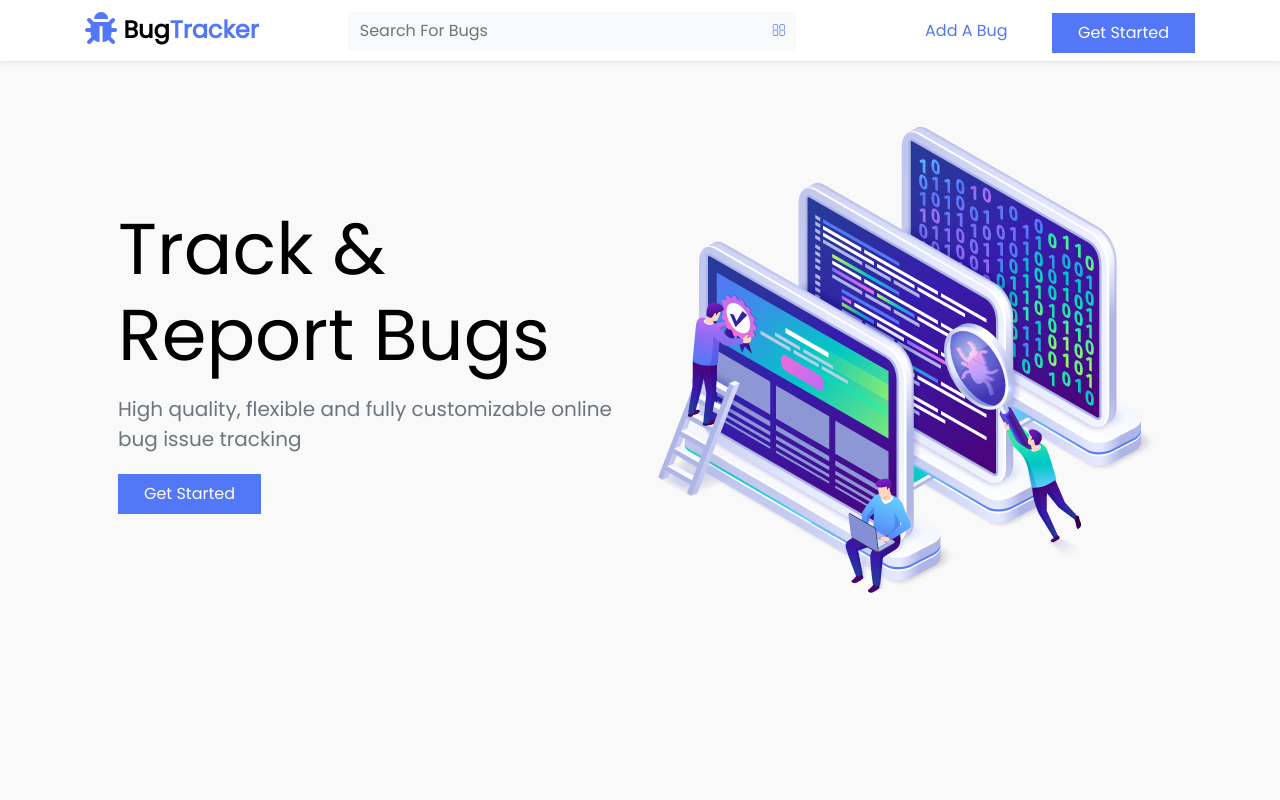
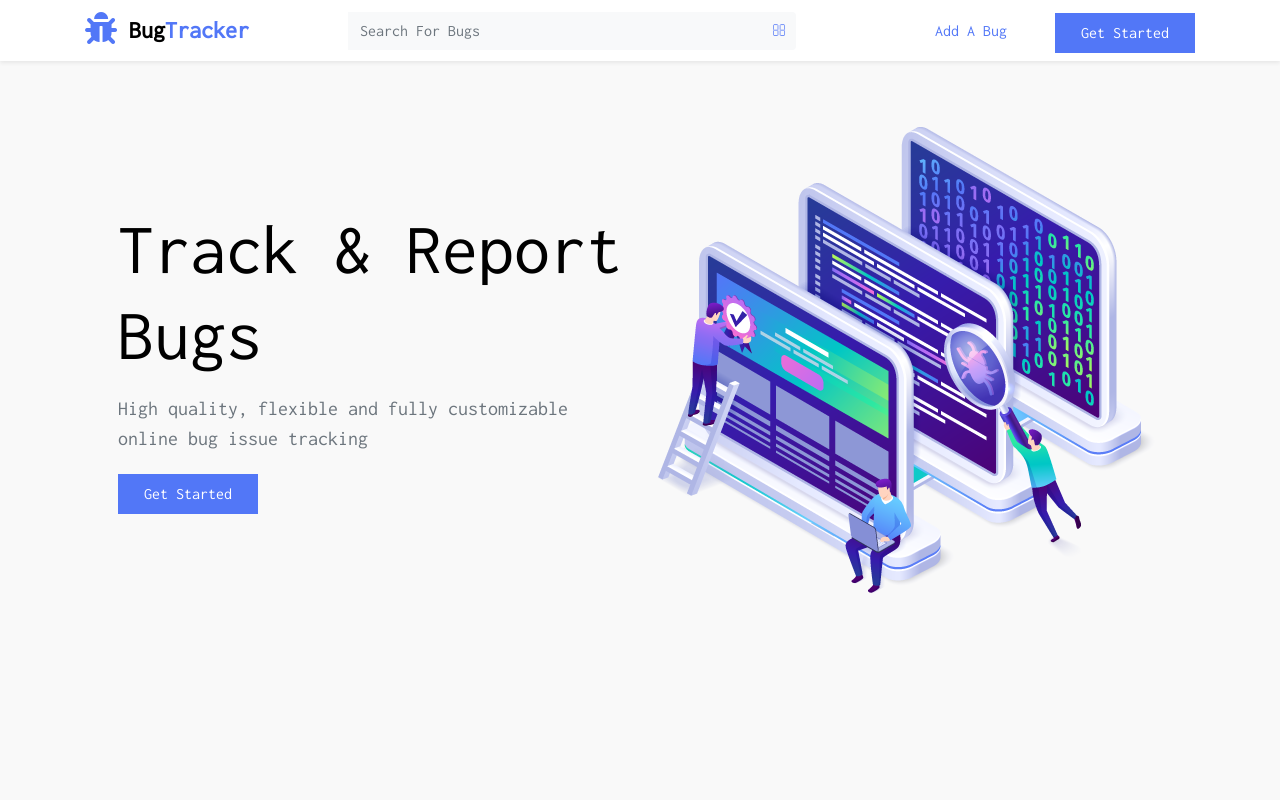
Before and after one commit to steve-njuguna-k/Flask-Bug-Tracker, a Flask app: page / in a window 1280 px wide. Run offline with Flask 2, Linux system fonts and the light colour scheme; some libraries are stand-ins or nearby versions.

Commit message:
Changed projects font

```diff
--- a/app/static/assets/css/style.css
+++ b/app/static/assets/css/style.css
@@ -1,5 +1,5 @@
 body {
-    font-family:'Poppins', Tahoma, Geneva, Verdana, sans-serif;
+    font-family:'Inconsolata', Tahoma, Geneva, Verdana, sans-serif;
     background-color: #f9f9f9;
     color: #000;
 }
--- a/app/templates/Base.html
+++ b/app/templates/Base.html
@@ -8,7 +8,7 @@
     <link rel="shortcut icon" href="{{ url_for('static', filename='fav.ico') }}">
     <link rel="stylesheet" href="https://cdnjs.cloudflare.com/ajax/libs/twitter-bootstrap/4.6.0/css/bootstrap.min.css">
     <link rel="stylesheet" href="https://cdnjs.cloudflare.com/ajax/libs/font-awesome/5.15.4/css/all.min.css">
-    <link rel="stylesheet" href="https://fonts.googleapis.com/css?family=Poppins">
+    <link rel="stylesheet" href="https://fonts.googleapis.com/css?family=Inconsolata">
     <link rel="stylesheet" href="https://pro.fontawesome.com/releases/v5.10.0/css/all.css" integrity="sha384-AYmEC3Yw5cVb3ZcuHtOA93w35dYTsvhLPVnYs9eStHfGJvOvKxVfELGroGkvsg+p" crossorigin="anonymous"/>
     <link rel="stylesheet" href="{{ url_for('static', filename='assets/css/style.css') }}">
     <title>Flask Bug Tracker</title>
```
